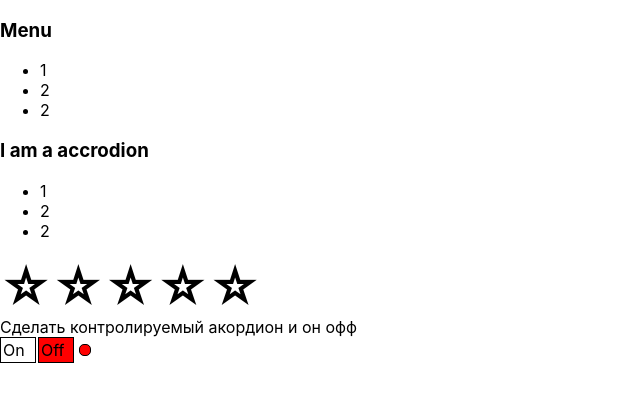
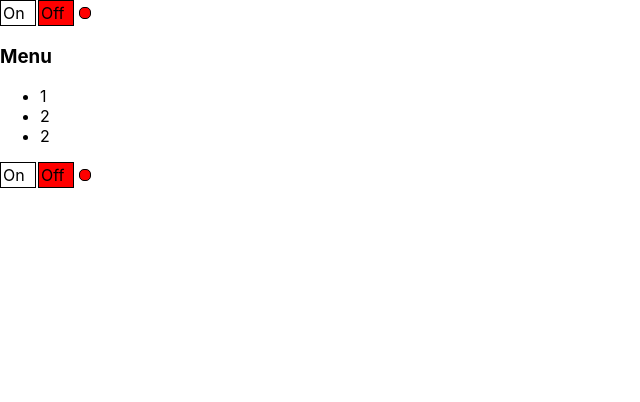
Before and after one commit to lgnvmaksim/react-kabzda, a React (Create React App) app: page / in a window 1280 px wide. Shown: the top 402 px of the page, without its empty margins (0-640 px from the left). Built offline with nearby package versions, Linux system fonts and the light colour scheme.

Commit message:
done 09 lesson

```diff
--- a/src/App.tsx
+++ b/src/App.tsx
@@ -1,17 +1,27 @@
-import React from 'react';
+import React, {useState} from 'react';
 import './App.css';
 import {UnControlledAccordion} from "./Components/Accrordion/UnControlledAccordion";
 import {UncontrolledRating} from "./Components/Rating/UnContorolledRating";
-import {UnControlledOnOff} from "./Components/OnOff/UnControlledOnOff";
+import {UnControlledOnOff} from "./Components/UnControlledOnOff/UnControlledOnOff";
+import {Accordion} from "./Components/Accrordion/Accordion";
+import {OnOff} from "./Components/OnOff/OnOff";
 
 function App() {
+
+    let [accordionCollapsed, setAccordionCollapsed] = useState<boolean>(false)
+    const [switchOn, setSwitchOn] = useState<boolean>(false)
 
 
     return (
         <div className="App">
-            <UnControlledAccordion titleValue={'Menu'}/>
-            <UnControlledAccordion titleValue={'I am a accrodion'}/>
-            <UncontrolledRating/> Сделать контролируемый акордион и он офф
+            <OnOff on={switchOn}
+            onChange={setSwitchOn}/>
+
+            <Accordion
+            titleValue={'Menu'}
+            collapsed={accordionCollapsed}
+            onChange={()=> {setAccordionCollapsed(!accordionCollapsed)}}
+            />
             <UnControlledOnOff/>
         </div>
     );
--- /dev/null
+++ b/src/Components/Accrordion/Accordion.tsx
@@ -0,0 +1,35 @@
+
+
+type AccordionPropsType ={
+    titleValue:string
+    collapsed: boolean
+    onChange:()=>void
+}
+
+export const Accordion = (props: AccordionPropsType) => {
+    return(
+        <div>
+            <AccordionTitle title={props.titleValue} onChange={props.onChange}/>
+            {!props.collapsed && <AccordionBody/>}
+        </div>
+    )
+
+}
+
+type AccordionTitleType={
+    title: string
+    onChange:()=>void
+}
+
+const AccordionTitle = (props:AccordionTitleType) => {
+    return <h3 onClick={props.onChange}>{props.title}</h3>
+}
+
+const AccordionBody = (props:any) => {
+    return <ul>
+        <li>1</li>
+        <li>2</li>
+        <li>2</li>
+
+    </ul>
+}
--- a/src/Components/Accrordion/UnControlledAccordion.tsx
+++ b/src/Components/Accrordion/UnControlledAccordion.tsx
@@ -8,8 +8,8 @@ export const UnControlledAccordion = (props:AccordionPropsType) => {
     const [collapsed, setCollapsed]=useState(false)
  return (
      <div>
-         <AccordionTitle title={props.titleValue} setCollapsed={setCollapsed} collapsed={collapsed}/>
-         {!collapsed && <AccordionBody/>}
+         <UnControlledAccordionTitle title={props.titleValue} setCollapsed={setCollapsed} collapsed={collapsed}/>
+         {!collapsed && <UnControlledAccordionBody/>}
      </div>
  )
 
@@ -21,11 +21,11 @@ type AccordionTitleType={
     collapsed:boolean
 }
 
-export const AccordionTitle = (props:AccordionTitleType) => {
+export const UnControlledAccordionTitle = (props:AccordionTitleType) => {
     return <h3 onClick={()=>{props.setCollapsed(!props.collapsed)}}>{props.title}</h3>
 }
 
-export const AccordionBody = (props:any) => {
+export const UnControlledAccordionBody = (props:any) => {
     return <ul>
         <li>1</li>
         <li>2</li>
--- /dev/null
+++ b/src/Components/OnOff/OnOff.tsx
@@ -0,0 +1,53 @@
+import React, {MouseEvent} from 'react';
+
+
+type PropsType = {
+    on: boolean
+    onChange: (on: boolean) => void
+}
+
+export const OnOff = (props: PropsType) => {
+
+    const onClickOnHandler = (e: MouseEvent<HTMLDivElement>) => {
+        props.onChange(true)
+    }
+
+    const onClickOffHandler = (e: MouseEvent<HTMLDivElement>) => {
+        props.onChange(false)
+    }
+
+    const onStyle = {
+        width: '30px',
+        height: '20px',
+        border: '1px solid black',
+        display: 'inline-block',
+        padding: '2px',
+        backgroundColor: props.on ? 'green' : 'white'
+    }
+    const offStyle = {
+        width: '30px',
+        height: '20px',
+        border: '1px solid black',
+        display: 'inline-block',
+        marginLeft: '2px',
+        padding: '2px',
+        backgroundColor: props.on ? 'white' : 'red'
+    }
+    const indicatorStyle = {
+        width: '10px',
+        height: '10px',
+        borderRadius: '5px',
+        border: '1px solid black',
+        display: 'inline-block',
+        marginLeft: '5px',
+        backgroundColor: props.on ? 'green' : 'red'
+    }
+
+    return (
+        <div>
+            <div style={onStyle} onClick={onClickOnHandler}>On</div>
+            <div style={offStyle} onClick={onClickOffHandler}>Off</div>
+            <div style={indicatorStyle}></div>
+        </div>
+    )
+}
--- a/src/Components/OnOff/UnControlledOnOff.tsx
+++ /dev/null
@@ -1,53 +0,0 @@
-import React, {MouseEvent} from 'react';
-
-
-
-    import {useState} from "react";
-
-export const UnControlledOnOff = () => {
-
-    const [on, setOn]= useState(false)
-
-    const onClickOnHandler = (e:MouseEvent<HTMLDivElement>) => {
-        setOn(true)
-    }
-
-    const onClickOffHandler = (e:MouseEvent<HTMLDivElement>) => {
-        setOn(false)
-    }
-
-        const onStyle={
-            width:'30px',
-            height:'20px',
-            border: '1px solid black',
-            display:'inline-block',
-            padding:'2px',
-            backgroundColor: on ? 'green':'white'
-        }
-        const offStyle={
-            width:'30px',
-            height:'20px',
-            border: '1px solid black',
-            display:'inline-block',
-            marginLeft: '2px',
-            padding:'2px',
-            backgroundColor: on ? 'white':'red'
-        }
-        const indicatorStyle={
-            width:'10px',
-            height:'10px',
-            borderRadius: '5px',
-            border:'1px solid black',
-            display:'inline-block',
-            marginLeft: '5px',
-            backgroundColor: on ? 'green':'red'
-        }
-
-return(
-    <div>
-        <div style={onStyle} onClick={onClickOnHandler}>On</div>
-        <div style={offStyle} onClick={onClickOffHandler}>Off</div>
-        <div style={indicatorStyle}></div>
-    </div>
-)
-    }
--- /dev/null
+++ b/src/Components/UnControlledOnOff/UnControlledOnOff.tsx
@@ -0,0 +1,52 @@
+import React, {MouseEvent} from 'react';
+import {useState} from "react";
+
+
+
+export const UnControlledOnOff = () => {
+
+    const [on, setOn] = useState(false)
+
+    const onClickOnHandler = (e: MouseEvent<HTMLDivElement>) => {
+        setOn(true)
+    }
+
+    const onClickOffHandler = (e: MouseEvent<HTMLDivElement>) => {
+        setOn(false)
+    }
+
+    const onStyle = {
+        width: '30px',
+        height: '20px',
+        border: '1px solid black',
+        display: 'inline-block',
+        padding: '2px',
+        backgroundColor: on ? 'green' : 'white'
+    }
+    const offStyle = {
+        width: '30px',
+        height: '20px',
+        border: '1px solid black',
+        display: 'inline-block',
+        marginLeft: '2px',
+        padding: '2px',
+        backgroundColor: on ? 'white' : 'red'
+    }
+    const indicatorStyle = {
+        width: '10px',
+        height: '10px',
+        borderRadius: '5px',
+        border: '1px solid black',
+        display: 'inline-block',
+        marginLeft: '5px',
+        backgroundColor: on ? 'green' : 'red'
+    }
+
+    return (
+        <div>
+            <div style={onStyle} onClick={onClickOnHandler}>On</div>
+            <div style={offStyle} onClick={onClickOffHandler}>Off</div>
+            <div style={indicatorStyle}></div>
+        </div>
+    )
+}
```
